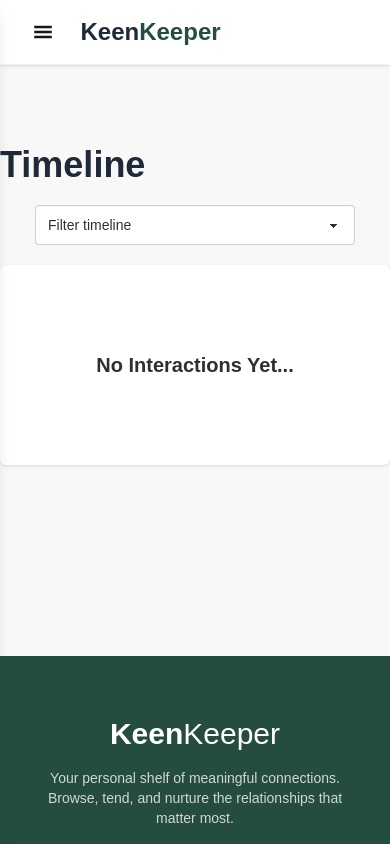
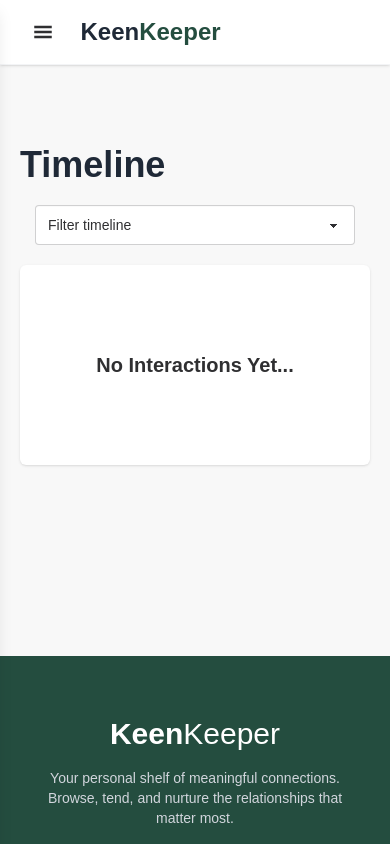
Before and after one commit to jubairalamdev/keen-keeper-A7, a Next.js app: page /timeline in a window 390 px wide. Shown: the top 844 px of the page. Built offline with nearby package versions, Linux system fonts and the light colour scheme.

Commit message:
navbar and timeline fixed padding and colors

```diff
--- a/src/app/components/Navbar/Navbar.jsx
+++ b/src/app/components/Navbar/Navbar.jsx
@@ -22,7 +22,7 @@ const Navbar = () => {
 
     return (
         <>
-            <nav className="bg-white shadow border-b border-gray-100 py-4 sticky top-0 z-50">
+            <nav className="bg-white shadow border-b border-gray-100 text-base-content/90 py-4 sticky top-0 z-50">
                 <div className="w-10/12 mx-auto flex justify-between items-center gap-4">
                     <div className="flex justify-start items-center gap-7">
                         <GiHamburgerMenu
@@ -42,13 +42,13 @@ const Navbar = () => {
 
                 <div className={`fixed top-0 left-0 h-full w-64 bg-white shadow-lg z-50 transform transition-transform duration-300 ease-in-out md:hidden ${isMenuOpen ? 'translate-x-0' : '-translate-x-full'}`}>
                     <div className="p-4 border-b border-gray-200 flex justify-between items-center">
-                        <Link href="/" className="font-bold text-2xl" onClick={closeMenu}>Keen<span className="text-[#244d3f]">Keeper</span></Link>
+                        <Link href="/" className="font-bold text-2xl text-base-content/90" onClick={closeMenu}>Keen<span className="text-[#244d3f]">Keeper</span></Link>
                         <IoClose
                             className="text-2xl cursor-pointer text-gray-600 hover:text-gray-900"
                             onClick={toggleMenu}
                         />
                     </div>
-                    <ul className="flex flex-col p-4 gap-3">
+                    <ul className="flex flex-col p-4 gap-3 text-base-content/90">
                         <NavLink href="/" onClick={closeMenu}><FaHome />Home</NavLink>
                         <NavLink href="/timeline" onClick={closeMenu}><IoMdTimer />Timeline</NavLink>
                         <NavLink href="/stats" onClick={closeMenu}><ImStatsDots />Stats</NavLink>
--- a/src/app/timeline/page.jsx
+++ b/src/app/timeline/page.jsx
@@ -20,7 +20,7 @@ const TimelinePage = () => {
 
     return (
         <div className="bg-base-200 py-20 text-base-content/90 min-h-[70vh]">
-            <div className="max-w-290 mx-auto space-y-5">
+            <div className="max-w-290 px-5 md:px-8 xl:px-0 mx-auto space-y-5">
                 <h2 className="font-bold text-4xl text-[#1F2937]">Timeline</h2>
                 <div className="flex justify-between items-center flex-col md:flex-row gap-4">
                     <select
```
